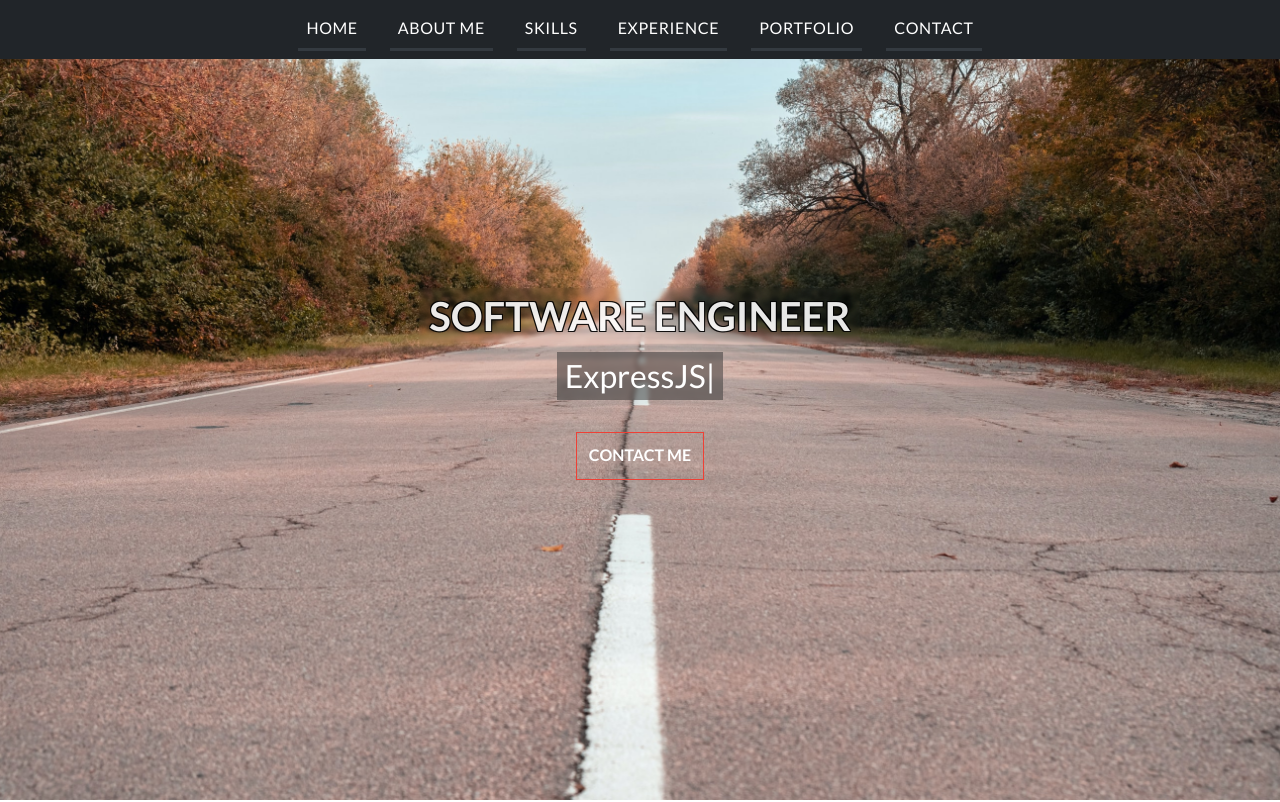
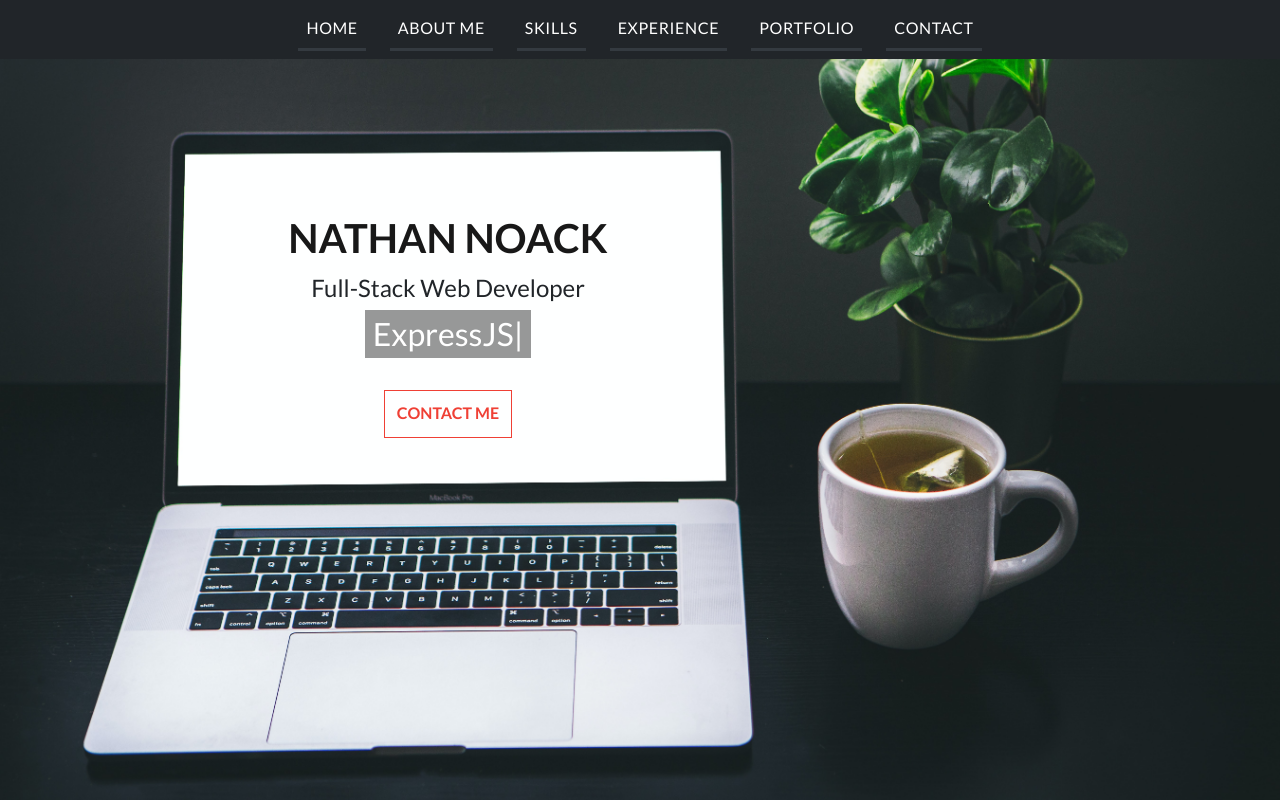
Before and after one commit to underdoggum/portfolio-project, a React (Create React App) app: page / in a window 1280 px wide. Shown: the top 802 px of the page. Built offline with nearby package versions, Linux system fonts and the light colour scheme.

Commit message:
cool idea for cover photo implemented

```diff
--- a/src/App.css
+++ b/src/App.css
@@ -70,7 +70,7 @@ nav ul li {
 /**********HEADER************/
 .header-wrapper {
   position: relative;
-  background: url(winding-road.jfif) no-repeat;
+  background: url(blank-computer.jpg) no-repeat;
   background-size: cover;
   background-position: center;
   height: 100vh;
@@ -82,24 +82,23 @@ nav ul li {
   position: absolute;
   top: 0;
   left: 0;
-  right: 0;
-  bottom: 0;
+  right: 30%;
+  bottom: 15%;
+  /* max-width: 60%; */
   flex-direction: column;
   justify-content: center;
   align-items: center;
   text-align: center;
   font-family: "Lato", sans-serif;
 }
+
 .main-info h1 {
-  color: var(--primary-white);
+  color: var(--primary-black);
   font-weight: bold;
-  text-shadow: -1px -1px 0 #000, 1px -1px 0 #000, -1px 1px 0 #000, 1px 1px 0 #000;
   opacity: 90%;
   text-transform: uppercase;
   padding: 0.1em 0.25em;
   z-index: 2;
-  backdrop-filter: blur(2px);
-
 }
 
 .typed-text {
@@ -107,8 +106,6 @@ nav ul li {
   color: var(--primary-white);
   background-color: rgba(50, 50, 50, 0.5);
   padding: 0 0.25em;
-  backdrop-filter: blur(2px);
-
 }
 @media(max-width: 768px) {
   .main-info h1 {
@@ -121,6 +118,10 @@ nav ul li {
 
 
 /**********HEADER MAIN OFFER BUTTON************/
+.main-info .btn-main-offer {
+  color: var(--primary-red);
+}
+
 .btn-main-offer {
   border: 1px solid var(--primary-red);
   text-transform: uppercase;
--- a/src/components/Header.js
+++ b/src/components/Header.js
@@ -7,8 +7,9 @@ const Header = () => {
     <div id="header" className="header-wrapper">
       <div className="main-info">
         <h1>
-          Software Engineer
+          Nathan Noack
         </h1>
+        <h4>Full-Stack Web Developer</h4>
         <Typed
           className="typed-text"
           strings={["React", "Node.js", "MongoDB", "ExpressJS", "jQuery", "SASS", "Bootstrap", "Git/Github", "RESTful APIs", "MVC Architecture", "Scrum/Agile Development", "Terminal/Bash", "Wireframing"]}
```
Also changed, not shown: src/arrowScaled.png (deleted), src/blank-computer.jpg (added).
